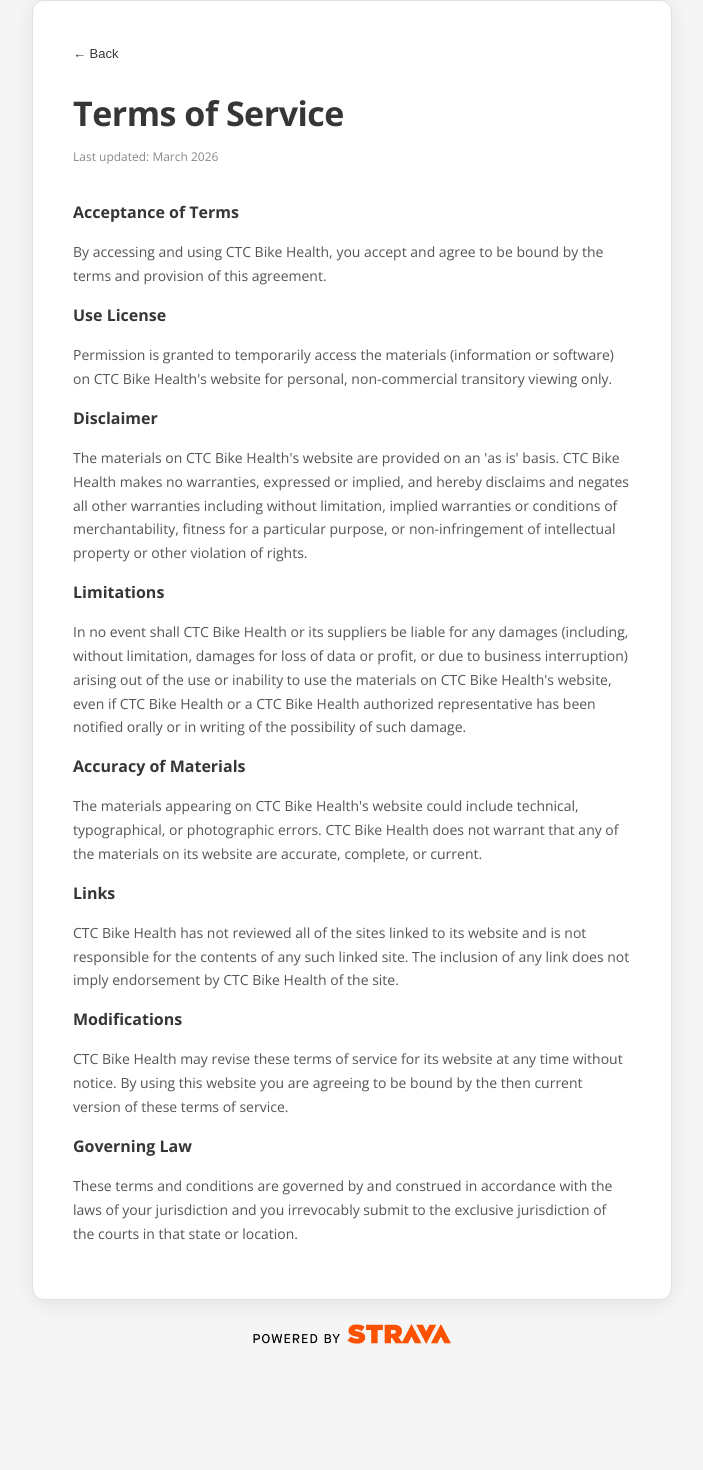
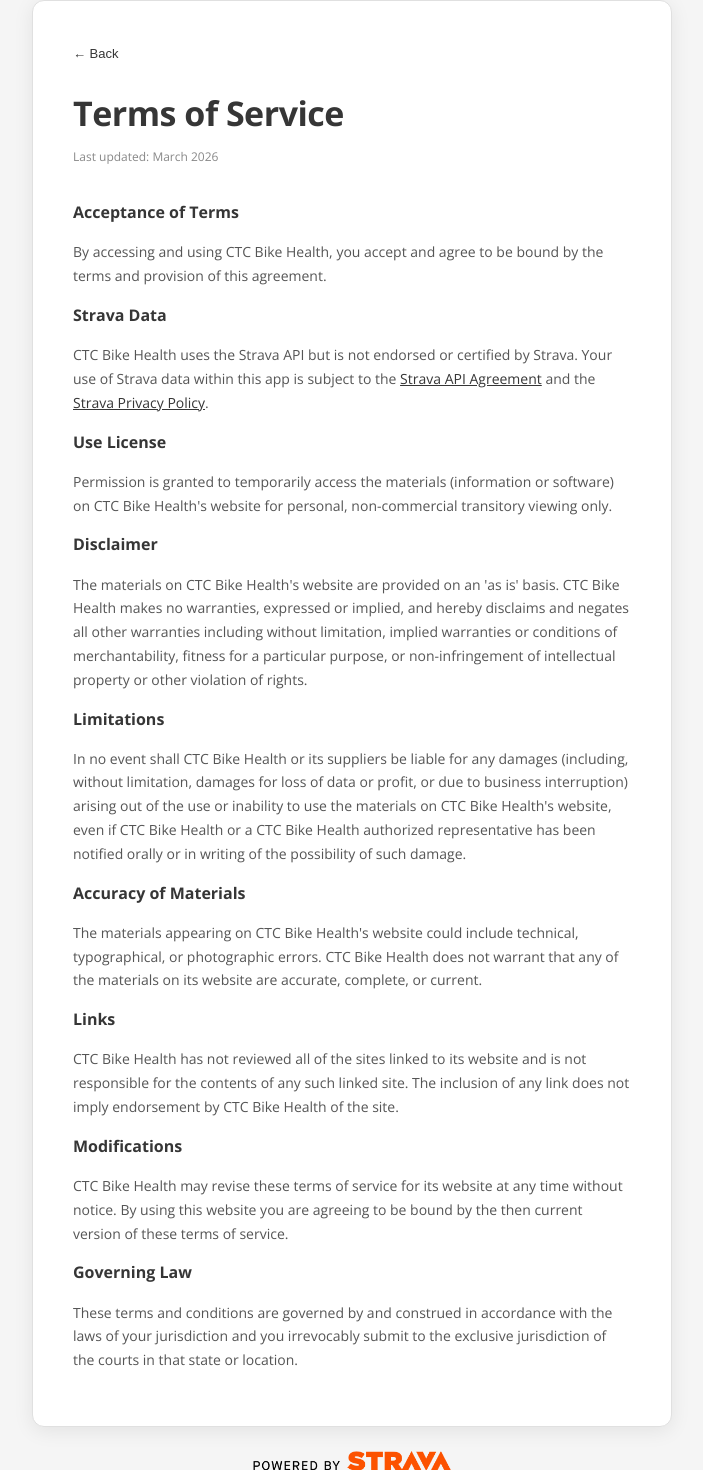
Before and after one commit to Falupi22/trek-strava, a React (Vite) app in the folder apps/web/: page /terms in a window 1280 px wide. Shown: the part 40-1510 px from the top of the page, without its empty margins (288-991 px from the left). Before the commit the page ends 1424 px from the top, so only its background shows below. Built offline with nearby package versions, Linux system fonts and the light colour scheme.

Commit message:
add rate limiting helmet

```diff
--- a/apps/web/src/components/StravaAttribution.tsx
+++ b/apps/web/src/components/StravaAttribution.tsx
@@ -5,12 +5,10 @@
     <div
       style={{
         display: "flex",
-        justifyContent: "center",
+        flexDirection: "column",
         alignItems: "center",
-        gap: 8,
+        gap: 6,
         margin: "12px 0 0",
-        color: theme.muted,
-        fontSize: 12,
       }}
     >
       <img
@@ -18,6 +16,9 @@
         alt="Powered by Strava"
         style={{ height: 20 }}
       />
+      <span style={{ color: theme.muted, fontSize: 11 }}>
+        Activity data may include data sourced from Garmin
+      </span>
     </div>
   );
 }
--- a/apps/web/src/pages/DashboardPage.tsx
+++ b/apps/web/src/pages/DashboardPage.tsx
@@ -268,23 +268,21 @@
           >
             <a
               href="/privacy"
-              style={{
-                color: theme.muted,
-                fontSize: 12,
-                textDecoration: "none",
-              }}
+              style={{ color: theme.muted, fontSize: 12, textDecoration: "none" }}
             >
               Privacy Policy
             </a>
             <a
               href="/terms"
-              style={{
-                color: theme.muted,
-                fontSize: 12,
-                textDecoration: "none",
-              }}
+              style={{ color: theme.muted, fontSize: 12, textDecoration: "none" }}
             >
               Terms of Service
+            </a>
+            <a
+              href="mailto:privacy@ctcbikehealth.app"
+              style={{ color: theme.muted, fontSize: 12, textDecoration: "none" }}
+            >
+              Support
             </a>
           </div>
         </div>
--- a/apps/web/src/pages/PrivacyPage.tsx
+++ b/apps/web/src/pages/PrivacyPage.tsx
@@ -130,6 +130,24 @@
             . We comply with the Strava API Agreement, including all data
             protection and privacy requirements.
           </p>
+          <p>
+            Please note that Strava may independently collect usage data related
+            to how you interact with this application through the Strava API, in
+            accordance with their own privacy policy.
+          </p>
+          <p>
+            Some activity data may originate from Garmin devices. Where
+            applicable, such data is provided by Garmin and subject to{" "}
+            <a
+              href="https://www.garmin.com/en-US/privacy/app-privacy/"
+              target="_blank"
+              rel="noopener noreferrer"
+              style={{ color: theme.dark, textDecoration: "underline" }}
+            >
+              Garmin's Privacy Policy
+            </a>
+            .
+          </p>
 
           <h2 style={{ color: theme.dark, fontSize: 16, marginBottom: 8 }}>
             Data storage
--- a/apps/web/src/pages/TermsPage.tsx
+++ b/apps/web/src/pages/TermsPage.tsx
@@ -53,6 +53,33 @@
           <p>
             By accessing and using CTC Bike Health, you accept and agree to be
             bound by the terms and provision of this agreement.
+          </p>
+
+          <h2 style={{ color: theme.dark, fontSize: 16, marginBottom: 8 }}>
+            Strava Data
+          </h2>
+          <p>
+            CTC Bike Health uses the Strava API but is not endorsed or certified
+            by Strava. Your use of Strava data within this app is subject to
+            the{" "}
+            <a
+              href="https://www.strava.com/legal/api"
+              target="_blank"
+              rel="noopener noreferrer"
+              style={{ color: theme.dark, textDecoration: "underline" }}
+            >
+              Strava API Agreement
+            </a>{" "}
+            and the{" "}
+            <a
+              href="https://www.strava.com/legal/privacy"
+              target="_blank"
+              rel="noopener noreferrer"
+              style={{ color: theme.dark, textDecoration: "underline" }}
+            >
+              Strava Privacy Policy
+            </a>
+            .
           </p>
 
           <h2 style={{ color: theme.dark, fontSize: 16, marginBottom: 8 }}>
```
Also changed, not shown: 2 other files (tests, documents, lock files or other folders).
